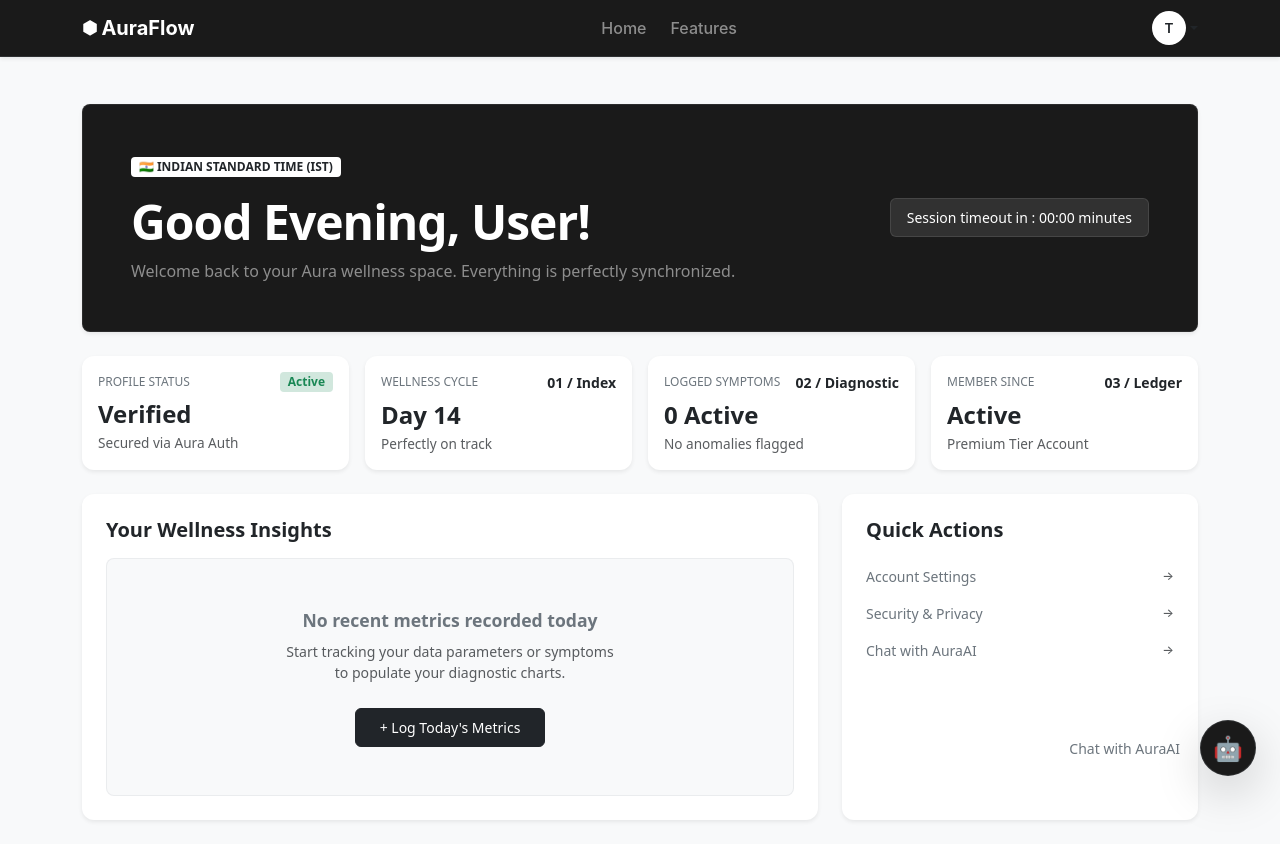
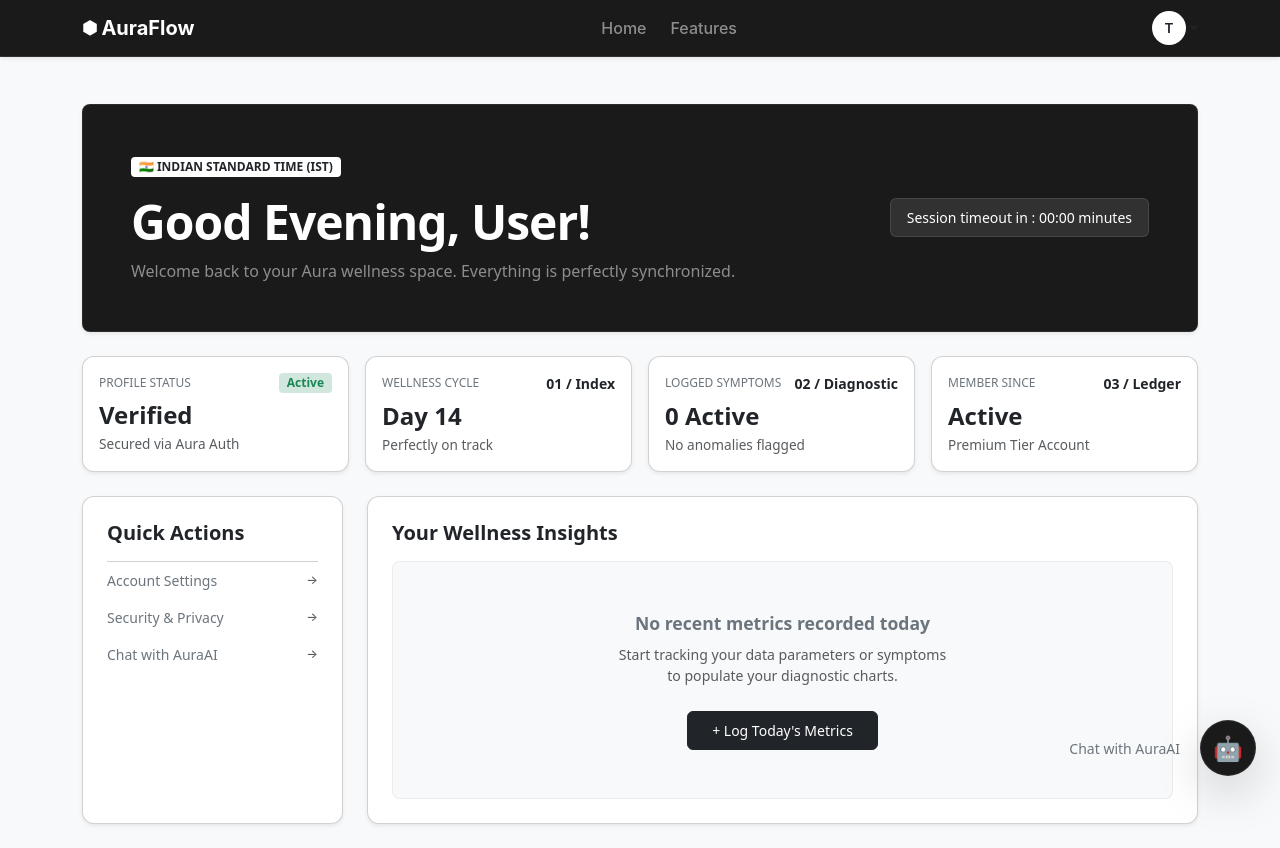
Before and after one commit to rahulrathod6203/auraflow-wellness-frontend, a React (Vite) app: page /userDashboard in a window 1280 px wide. Built offline with nearby package versions, Linux system fonts and the light colour scheme; no server answers; sample sign-in values are in the browser's storage.

Commit message:
user dashboard layout updated

```diff
--- a/src/components/user/UserDashboard.jsx
+++ b/src/components/user/UserDashboard.jsx
@@ -79,7 +79,7 @@ const UserDashboard = () => {
         {/* ROW 2: METRIC OVERVIEW CARDS */}
         <div className="row g-3 mb-4">
           <div className="col-12 col-sm-6 col-md-3">
-            <div className="dashboard-metric-card card h-100 border-0 shadow-sm p-3">
+            <div className="dashboard-metric-card card h-100 border-1 shadow-sm p-3">
               <div className="d-flex align-items-center justify-content-between mb-2">
                 <span className="dashboard-metric-label text-secondary small fw-medium text-uppercase tracking-wider">
                   Profile Status
@@ -96,7 +96,7 @@ const UserDashboard = () => {
           </div>
 
           <div className="col-12 col-sm-6 col-md-3">
-            <div className="dashboard-metric-card card h-100 border-0 shadow-sm p-3">
+            <div className="dashboard-metric-card card h-100 border-1 shadow-sm p-3">
               <div className="d-flex align-items-center justify-content-between mb-2">
                 <span className="dashboard-metric-label text-secondary small fw-medium text-uppercase tracking-wider">
                   Wellness Cycle
@@ -111,7 +111,7 @@ const UserDashboard = () => {
           </div>
 
           <div className="col-12 col-sm-6 col-md-3">
-            <div className="dashboard-metric-card card h-100 border-0 shadow-sm p-3">
+            <div className="dashboard-metric-card card h-100 border-1 shadow-sm p-3">
               <div className="d-flex align-items-center justify-content-between mb-2">
                 <span className="dashboard-metric-label text-secondary small fw-medium text-uppercase tracking-wider">
                   Logged Symptoms
@@ -126,7 +126,7 @@ const UserDashboard = () => {
           </div>
 
           <div className="col-12 col-sm-6 col-md-3">
-            <div className="dashboard-metric-card card h-100 border-0 shadow-sm p-3">
+            <div className="dashboard-metric-card card h-100 border-1 shadow-sm p-3">
               <div className="d-flex align-items-center justify-content-between mb-2">
                 <span className="dashboard-metric-label text-secondary small fw-medium text-uppercase tracking-wider">
                   Member Since
@@ -145,30 +145,9 @@ const UserDashboard = () => {
 
         {/* ROW 3: SYSTEM WORKSPACE LAYOUT */}
         <div className="row g-4">
-          {/* Diagnostic Display Panel */}
-          <div className="col-md-8">
-            <div className="dashboard-panel-card card border-0 shadow-sm p-4 h-100">
-              <h5 className="fw-bold text-dark tracking-tight mb-3">
-                Your Wellness Insights
-              </h5>
-              <div className="dashboard-empty-state p-5 text-center border border-secondary border-opacity-10 border-dashed bg-light">
-                <span className="dashboard-empty-title text-secondary fw-semibold d-block mb-2">
-                  No recent metrics recorded today
-                </span>
-                <p className="dashboard-empty-text text-muted small mx-auto mb-4">
-                  Start tracking your data parameters or symptoms to populate
-                  your diagnostic charts.
-                </p>
-                <button className="btn btn-dark btn-sm px-4 py-2 fw-medium dashboard-action-btn">
-                  + Log Today's Metrics
-                </button>
-              </div>
-            </div>
-          </div>
-
           {/* Quick Actions Control Block */}
-          <div className="col-md-4">
-            <div className="dashboard-panel-card card border-0 shadow-sm p-4 h-100">
+          <div className="col-md-3">
+            <div className="dashboard-panel-card card border-1 shadow-sm p-4 h-100">
               <h5 className="fw-bold text-dark tracking-tight mb-3">
                 Quick Actions
               </h5>
@@ -211,6 +190,27 @@ const UserDashboard = () => {
                     <span className="text-muted small">→</span>
                   </Link>
                 )}
+              </div>
+            </div>
+          </div>
+
+          {/* Diagnostic Display Panel */}
+          <div className="col-md-9">
+            <div className="dashboard-panel-card card border-1 shadow-sm p-4 h-100">
+              <h5 className="fw-bold text-dark tracking-tight mb-3">
+                Your Wellness Insights
+              </h5>
+              <div className="dashboard-empty-state p-5 text-center border border-secondary border-opacity-10 border-dashed bg-light">
+                <span className="dashboard-empty-title text-secondary fw-semibold d-block mb-2">
+                  No recent metrics recorded today
+                </span>
+                <p className="dashboard-empty-text text-muted small mx-auto mb-4">
+                  Start tracking your data parameters or symptoms to populate
+                  your diagnostic charts.
+                </p>
+                <button className="btn btn-dark btn-sm px-4 py-2 fw-medium dashboard-action-btn">
+                  + Log Today's Metrics
+                </button>
               </div>
             </div>
           </div>
```
